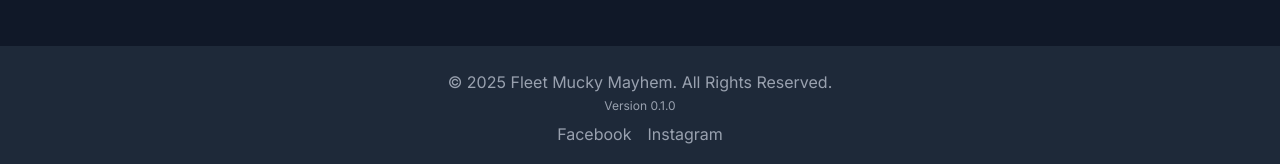
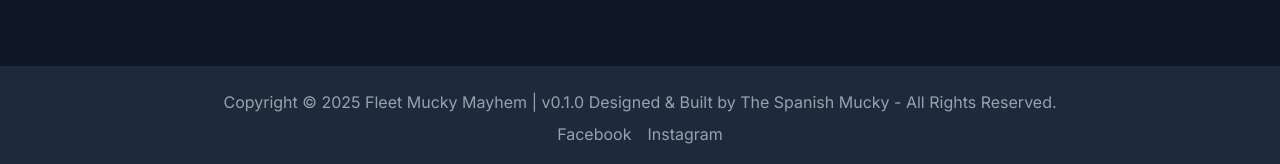
Before and after one commit to Martin-Ferrero-Thompson/fmm-next, a Next.js app: page / in a window 1280 px wide. Shown: the part 630-794 px from the top of the page. Built offline with nearby package versions, Linux system fonts and the light colour scheme; no server answers; the database is empty.

Commit message:
feat - footer - Format change

```diff
--- a/src/components/Footer.tsx
+++ b/src/components/Footer.tsx
@@ -6,8 +6,7 @@ export default function Footer() {
   return (
     <footer className="bg-gray-800 text-gray-400">
       <div className="container mx-auto px-4 py-6 text-center">
-        <p>&copy; {currentYear} Fleet Mucky Mayhem. All Rights Reserved.</p>
-        <p className="mt-1 text-xs">Version {version}</p>
+        <p>Copyright &copy; {currentYear} Fleet Mucky Mayhem | v{version} Designed & Built by The Spanish Mucky - All Rights Reserved.</p>
         <div className="mt-2">
           {/* Replace with your actual social media links */}
           <a href="#" className="hover:text-white mx-2">Facebook</a>
```
